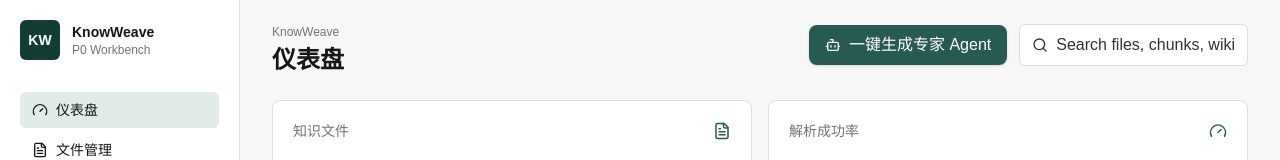
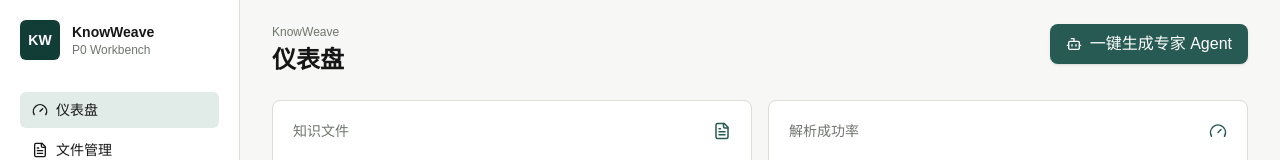
Before and after one commit to LittleBlacky/KnowWeave, a Next.js app in the folder frontend/: page / in a window 1280 px wide. Shown: the top 160 px of the page. Built offline with nearby package versions, Linux system fonts and the light colour scheme; no server answers.

Commit message:
refactor: 移除各页面冗余的全局搜索按钮

```diff
--- a/frontend/src/app-shell/CommandMenu.tsx
+++ /dev/null
@@ -1,13 +0,0 @@
-import { Search } from "lucide-react";
-
-export function CommandMenu() {
-  return (
-    <button
-      className="flex items-center gap-2 rounded-md border border-[#dcded8] bg-white px-3 py-2 text-sm text-[#30342f]"
-      type="button"
-    >
-      <Search aria-hidden="true" size={16} />
-      <span>Search files, chunks, wiki</span>
-    </button>
-  );
-}
--- a/frontend/src/app-shell/TopBar.tsx
+++ b/frontend/src/app-shell/TopBar.tsx
@@ -1,12 +1,11 @@
 "use client";
 
-import { Bot } from "lucide-react";
-import { usePathname, useRouter } from "next/navigation";
-import { useState } from "react";
+import {Bot} from "lucide-react";
+import {usePathname, useRouter} from "next/navigation";
+import {useState} from "react";
 
-import { generateExpertAgent } from "@/shared/api/knowweave";
-import { routeLabelForPath } from "@/shared/config/routes";
-import { CommandMenu } from "./CommandMenu";
+import {generateExpertAgent} from "@/shared/api/knowweave";
+import {routeLabelForPath} from "@/shared/config/routes";
 
 export function TopBar() {
   const router = useRouter();
@@ -45,7 +44,6 @@ export function TopBar() {
           <Bot aria-hidden="true" size={16} />
           {agentBusy ? "生成中…" : "一键生成专家 Agent"}
         </button>
-        <CommandMenu />
       </div>
     </header>
   );
```
